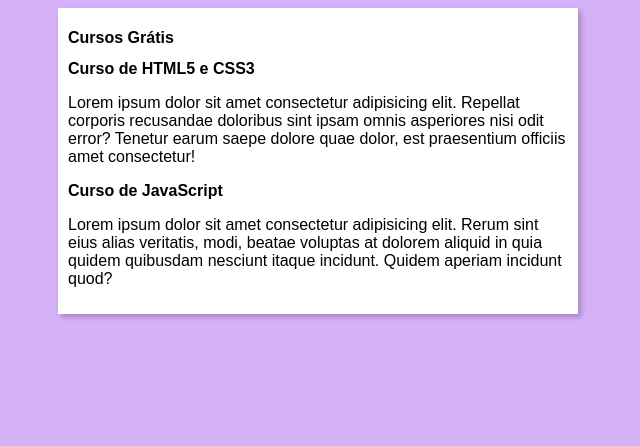
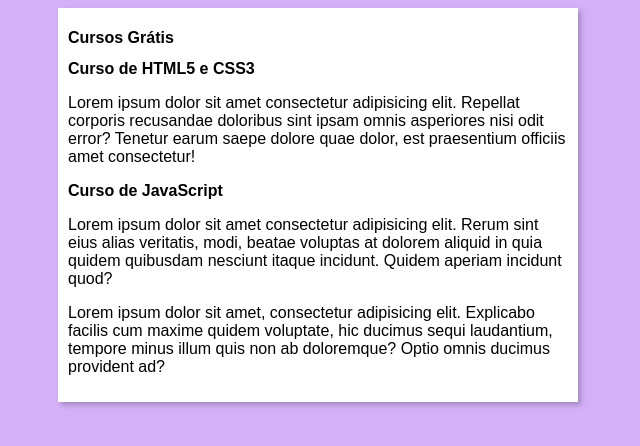
Before and after one commit to victorcarva1ho/Projeto-Site, a plain HTML site: page index.html in a window 1280 px wide. Shown: the whole page, without its empty margins (322-962 px from the left). Drawn offline with Linux system fonts and the light colour scheme.

Commit message:
acrescentei mais um parágrafo

```diff
--- a/index.html
+++ b/index.html
@@ -19,6 +19,7 @@
         <article>
             <h2>Curso de JavaScript</h2>
             <p>Lorem ipsum dolor sit amet consectetur adipisicing elit. Rerum sint eius alias veritatis, modi, beatae voluptas at dolorem aliquid in quia quidem quibusdam nesciunt itaque incidunt. Quidem aperiam incidunt quod?</p>
+            <p>Lorem ipsum dolor sit amet, consectetur adipisicing elit. Explicabo facilis cum maxime quidem voluptate, hic ducimus sequi laudantium, tempore minus illum quis non ab doloremque? Optio omnis ducimus provident ad?</p>
         </article>
     </main>
 
```
